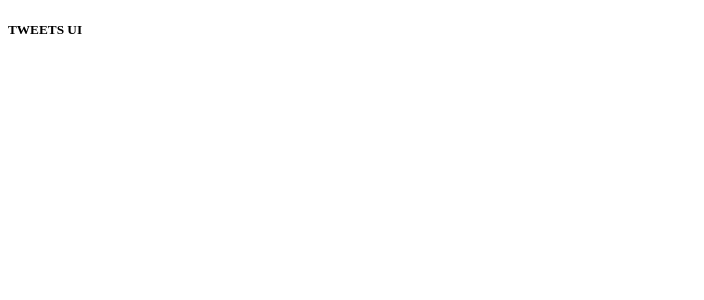
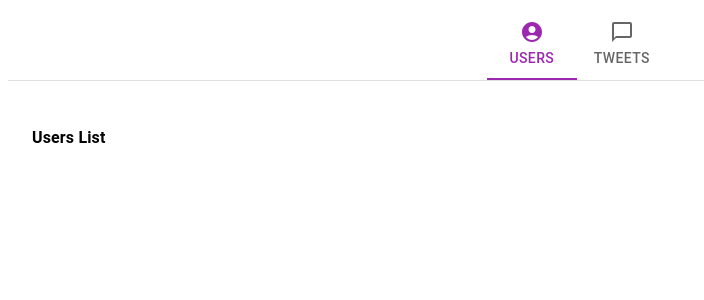
Before and after one commit to SamuelNjenga/tanstack_react_query, a React (Vite) app: page / in a window 1280 px wide. Shown: the top 300 px of the page, without its empty margins (0-704 px from the left). Built offline with nearby package versions, Linux system fonts and the light colour scheme.

Commit message:
feat: add Tweet and User components

```diff
--- a/package.json
+++ b/package.json
@@ -11,6 +11,8 @@
   "dependencies": {
     "@emotion/react": "^11.10.5",
     "@emotion/styled": "^11.10.5",
+    "@mui/icons-material": "^5.11.0",
+    "@mui/lab": "^5.0.0-alpha.118",
     "@mui/material": "^5.11.7",
     "@tanstack/react-query": "^4.24.4",
     "@tanstack/react-query-devtools": "^4.24.4",
--- a/src/App.jsx
+++ b/src/App.jsx
@@ -1,11 +1,23 @@
-import React from 'react'
+import React from "react";
+
+import { BrowserRouter as Router, Routes, Route } from "react-router-dom";
+
+import Tweet from "./components/tweets/Tweet";
+import User from "./components/users/User";
+import Home from "./pages/Home";
 
 const App = () => {
   return (
     <div>
-      <h5>TWEETS UI</h5>
+      <Router>
+        <Routes>
+          <Route path="/" element={<Home />} />{" "}
+          <Route path="/users" element={<User />} />{" "}
+          <Route path="/tweets" element={<Tweet />} />{" "}
+        </Routes>
+      </Router>
     </div>
-  )
-}
+  );
+};
 
-export default App
+export default App;
--- /dev/null
+++ b/src/components/tweets/Tweet.jsx
@@ -0,0 +1,11 @@
+import React from "react";
+
+const Tweet = () => {
+  return (
+    <div>
+      <h4>My Tweets</h4>
+    </div>
+  );
+};
+
+export default Tweet;
--- /dev/null
+++ b/src/components/users/User.jsx
@@ -0,0 +1,11 @@
+import React from "react";
+
+const User = () => {
+  return (
+    <div>
+      <h4>Users List</h4>
+    </div>
+  );
+};
+
+export default User;
--- /dev/null
+++ b/src/pages/Home.jsx
@@ -0,0 +1,49 @@
+import React, { useState } from "react";
+
+import { Box } from "@mui/material";
+import Tab from "@mui/material/Tab";
+import TabContext from "@mui/lab/TabContext";
+import TabList from "@mui/lab/TabList";
+import TabPanel from "@mui/lab/TabPanel";
+import AccountCircleIcon from "@mui/icons-material/AccountCircle";
+import ChatBubbleOutlineIcon from "@mui/icons-material/ChatBubbleOutline";
+
+import Tweet from "../components/tweets/Tweet";
+import User from "../components/users/User";
+
+const Home = () => {
+  const [value, setValue] = useState("1");
+
+  const handleChange = (event, newValue) => {
+    setValue(newValue);
+  };
+
+  return (
+    <div>
+      <Box sx={{ width: "90%", typography: "body1" }}>
+        <TabContext value={value}>
+          <Box sx={{ borderBottom: 1, borderColor: "divider" }}>
+            <TabList
+              onChange={handleChange}
+              aria-label="Tweet App Tabs"
+              textColor="secondary"
+              indicatorColor="secondary"
+              centered
+            >
+              <Tab label="Users" value="1" icon={<AccountCircleIcon />} />
+              <Tab label="Tweets" value="2" icon={<ChatBubbleOutlineIcon />} />
+            </TabList>
+          </Box>
+          <TabPanel value="1">
+            <User />
+          </TabPanel>
+          <TabPanel value="2">
+            <Tweet />
+          </TabPanel>
+        </TabContext>
+      </Box>
+    </div>
+  );
+};
+
+export default Home;
```
Also changed, not shown: src/services/APIUtils.js (added, +11 -0 lines), 1 other file (tests, documents, lock files or other folders).
